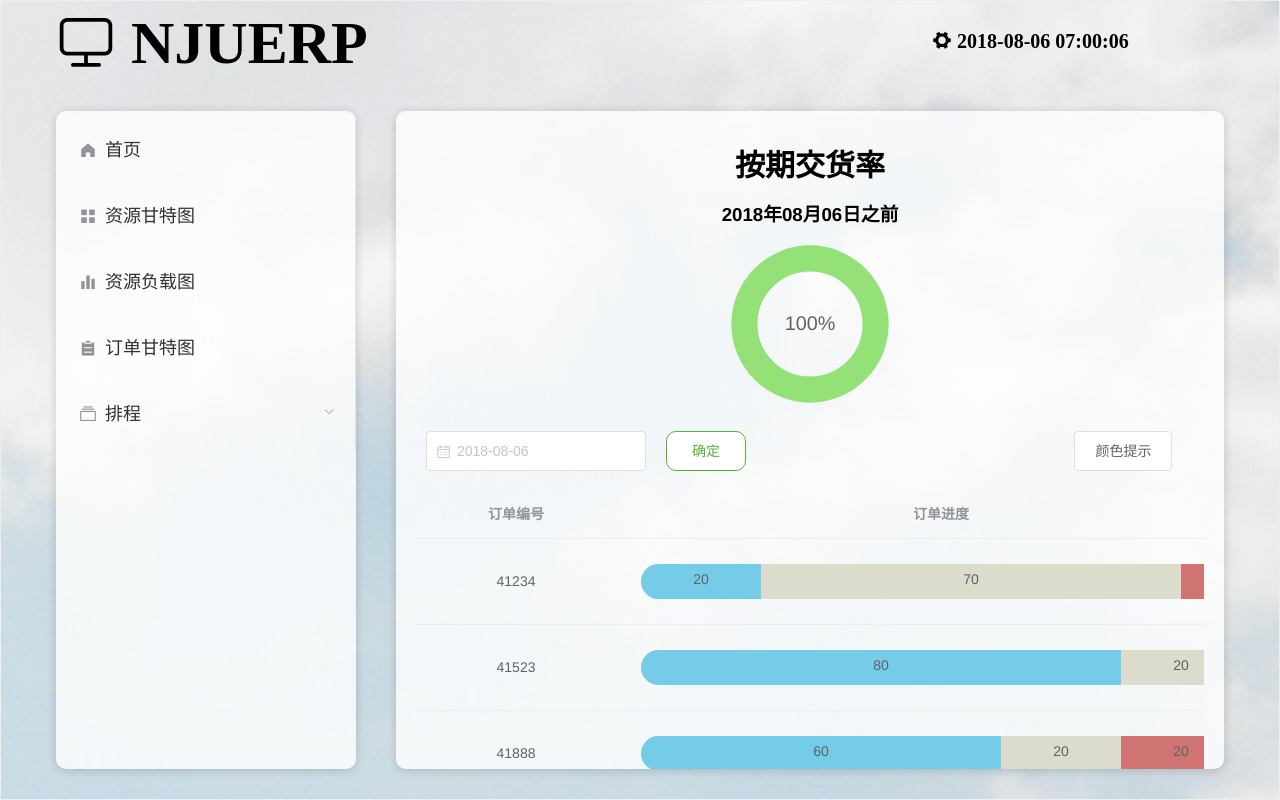
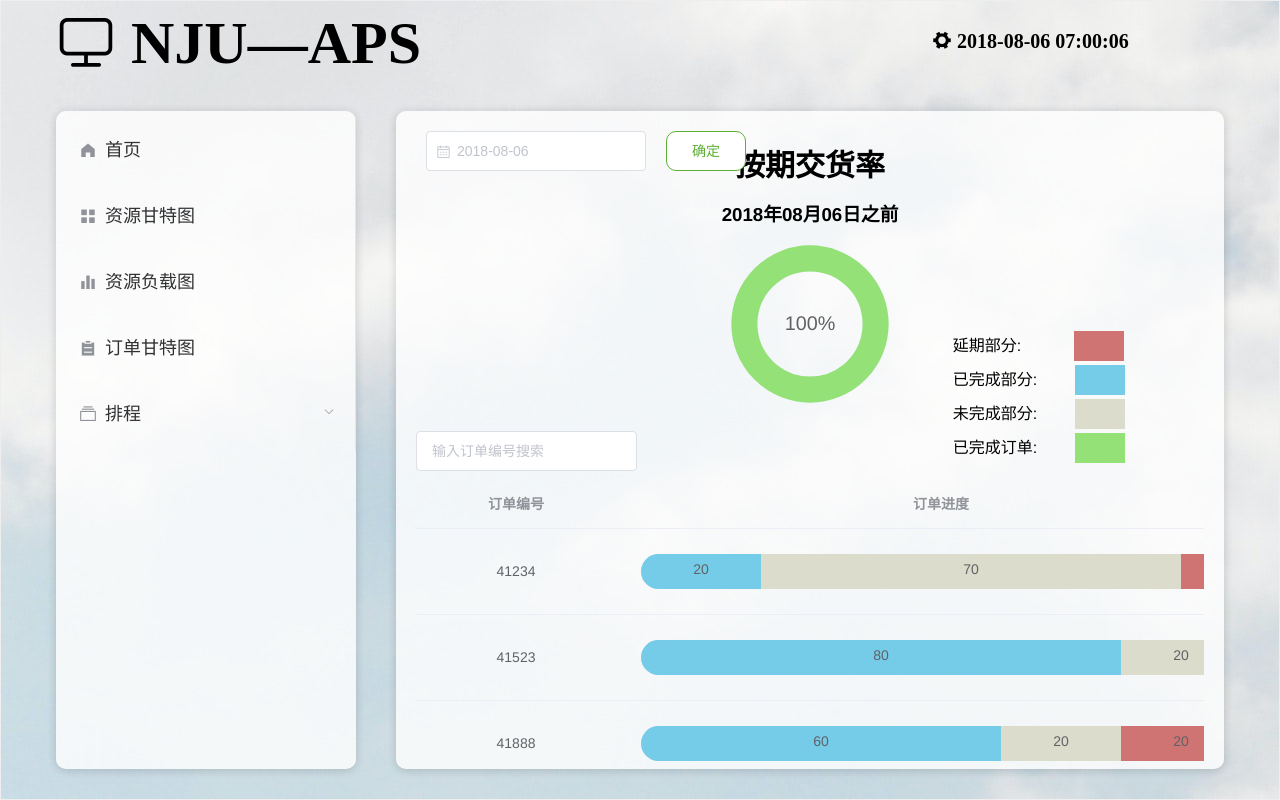
Before and after one commit to NJUSEWebPlusPracticeGroupD/APS-fronted, a Vue app: page /#/orderGantt in a window 1280 px wide. Built offline with nearby package versions, Linux system fonts and the light colour scheme; sample sign-in values are in the browser's storage.

Commit message:
改了订单甘特图的界面

```diff
--- a/src/App.vue
+++ b/src/App.vue
@@ -9,7 +9,7 @@
           <i
             class="el-icon-monitor"
           />
-          NJUERP
+          NJU—APS
         </el-col>
         <el-col
           :span="10"
@@ -26,7 +26,7 @@
           {{ this.$store.getters.getTime }}
         </el-col>
       </el-header>
-      <el-container style = "height: 500px">
+      <el-container style="height: 500px">
         <PageAside />
         <router-view />
       </el-container>
--- a/src/components/GanttTable.vue
+++ b/src/components/GanttTable.vue
@@ -213,17 +213,17 @@ export default {
 .user_skills{
   height: 100%;
 }
-.user_skills /deep/ .el-table , .el-table__expanded-cell {
-  background-color: transparent;
-}
+/*.user_skills /deep/ .el-table , .el-table__expanded-cell {*/
+/*  background-color: transparent;*/
+/*}*/
 
-.user_skills /deep/ .el-table tr {
-  background-color: transparent!important;
-}
-.user_skills /deep/ .el-table th {
-  background-color: transparent!important;
-}
-.user_skills /deep/  .el-table--enable-row-transition .el-table__body td, .el-table .cell{
-  background-color: transparent;
-}
+/*.user_skills /deep/ .el-table tr {*/
+/*  background-color: transparent!important;*/
+/*}*/
+/*.user_skills /deep/ .el-table th {*/
+/*  background-color: transparent!important;*/
+/*}*/
+/*.user_skills /deep/  .el-table--enable-row-transition .el-table__body td, .el-table .cell{*/
+/*  background-color: transparent;*/
+/*}*/
 </style>
--- a/src/views/About.vue
+++ b/src/views/About.vue
@@ -1,6 +1,6 @@
 <template>
   <el-main class="main">
-    <h2>NJUERP</h2>
+    <h2>NJU—APS</h2>
     <span>我们致力于打造新型的工厂排程系统</span>
     <el-row style="margin-top: 30px">
       <el-button
@@ -15,7 +15,7 @@
 </template>
 
 <script>
-  import {startAPS} from '../api/APIs'
+import {startAPS} from '../api/APIs'
 export default {
   name: 'About',
   data() {
@@ -27,13 +27,13 @@ export default {
     start(){
       this.load=true
       //与后端交互，一旦完成交互  load=false
-      const date = this.$store.getters.getTime.slice(0,19);
+      const date = this.$store.getters.getTime.slice(0,19)
       //console.log(date);
       startAPS(date).then(res=>{
-        console.log(res);
+        console.log(res)
       }).finally(res1 => {
-        this.load = false;
-        console.log("排程结束!");
+        this.load = false
+        console.log('排程结束!')
       })
     }
   }
--- a/src/views/OrderGantt.vue
+++ b/src/views/OrderGantt.vue
@@ -16,9 +16,7 @@
         width="160"
       />
     </div>
-
-
-    <el-row style="margin-bottom: 10px;margin-top:80px;">
+    <el-row style="margin-top: -250px">
       <el-date-picker
         v-model="value"
         class="date-picker"
@@ -33,12 +31,15 @@
       >
         确定
       </el-button>
-      <el-popover
-        placement="left-start"
-        style="float: right;margin-top:-50px;margin-right:4%;"
-        width="180"
-        trigger="hover"
-      >
+    </el-row>
+
+    <el-row style="margin-bottom: 10px;margin-top:250px;">
+      <el-input
+        v-model="search"
+        style="width:28%;float:left"
+        placeholder="输入订单编号搜索"
+      />
+      <div style="float: right;margin-top:-100px;margin-right:10%;">
         <el-row>
           <div style="vertical-align: center;display:table-cell;height: 30px;float:left;line-height: 30px">
             延期部分:
@@ -59,16 +60,13 @@
             已完成订单:
           </div><div style="margin-left:38px;background-color:#94e277;width:50px;height:30px;display: inline-block" />
         </el-row>
-        <el-button slot="reference">
-          颜色提示
-        </el-button>
-      </el-popover>
+      </div>
     </el-row>
 
 
     <div class="user_skills">
       <el-table
-        :data="orderProgress"
+        :data="orderProgress.filter(data => !search || data.orderId.toString().toLowerCase().includes(search.toLowerCase()))"
         min-height="500"
         row-key="orderId"
       >
@@ -153,6 +151,10 @@ export default {
   },
   data() {
     return {
+      //订单搜索
+      search:'',
+
+
       onTimeDelivery:100,
       timeString:'',
       orderProgress:[
--- a/src/views/schedule/PlanTable.vue
+++ b/src/views/schedule/PlanTable.vue
@@ -398,19 +398,19 @@ export default {
     .planTable{
       height: 100%;
     }
-    .planTable /deep/ .el-table , .el-table__expanded-cell {
-      background-color: transparent;
-    }
+    /*.planTable /deep/ .el-table , .el-table__expanded-cell {*/
+    /*  background-color: transparent;*/
+    /*}*/
 
-    .planTable /deep/ .el-table tr {
-      background-color: transparent!important;
-    }
-    .planTable /deep/ .el-table th {
-      background-color: transparent!important;
-    }
-    .planTable /deep/  .el-table--enable-row-transition .el-table__body td, .el-table .cell{
-      background-color: transparent;
-    }
+    /*.planTable /deep/ .el-table tr {*/
+    /*  background-color: transparent!important;*/
+    /*}*/
+    /*.planTable /deep/ .el-table th {*/
+    /*  background-color: transparent!important;*/
+    /*}*/
+    /*.planTable /deep/  .el-table--enable-row-transition .el-table__body td, .el-table .cell{*/
+    /*  background-color: transparent;*/
+    /*}*/
      .main{
        background-color: #FFFFFF;
        margin:20px 20px;
--- a/src/views/schedule/ProductionResourceTable.vue
+++ b/src/views/schedule/ProductionResourceTable.vue
@@ -165,17 +165,17 @@ export default {
 .productionResourceTable{
   height: 100%;
 }
-.productionResourceTable /deep/ .el-table , .el-table__expanded-cell {
-  background-color: transparent;
-}
+/*.productionResourceTable /deep/ .el-table , .el-table__expanded-cell {*/
+/*  background-color: transparent;*/
+/*}*/
 
-.productionResourceTable /deep/ .el-table tr {
-  background-color: transparent!important;
-}
-.productionResourceTable /deep/ .el-table th {
-  background-color: transparent!important;
-}
-.productionResourceTable /deep/  .el-table--enable-row-transition .el-table__body td, .el-table .cell{
-  background-color: transparent;
-}
+/*.productionResourceTable /deep/ .el-table tr {*/
+/*  background-color: transparent!important;*/
+/*}*/
+/*.productionResourceTable /deep/ .el-table th {*/
+/*  background-color: transparent!important;*/
+/*}*/
+/*.productionResourceTable /deep/  .el-table--enable-row-transition .el-table__body td, .el-table .cell{*/
+/*  background-color: transparent;*/
+/*}*/
 </style>
```
